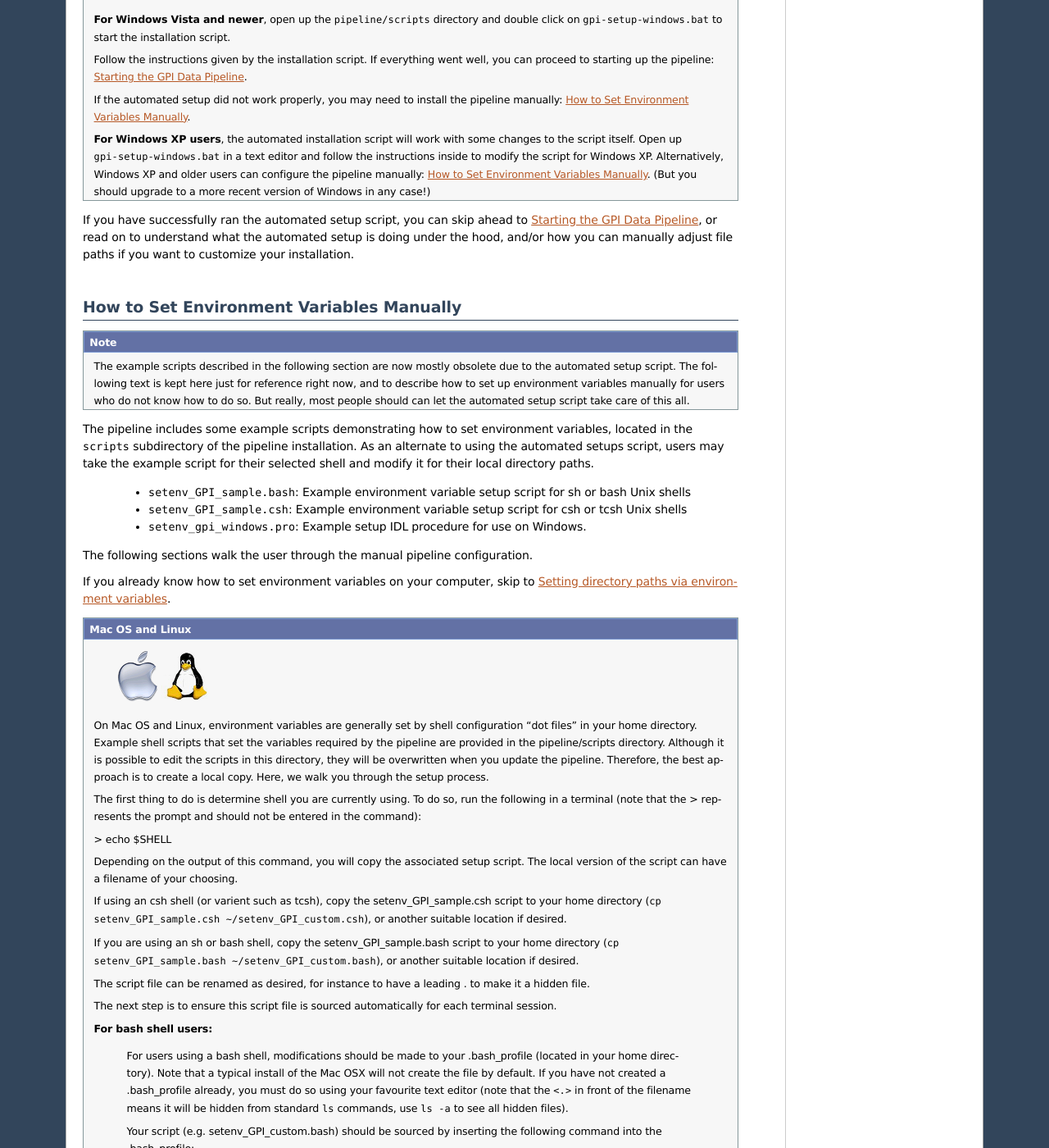
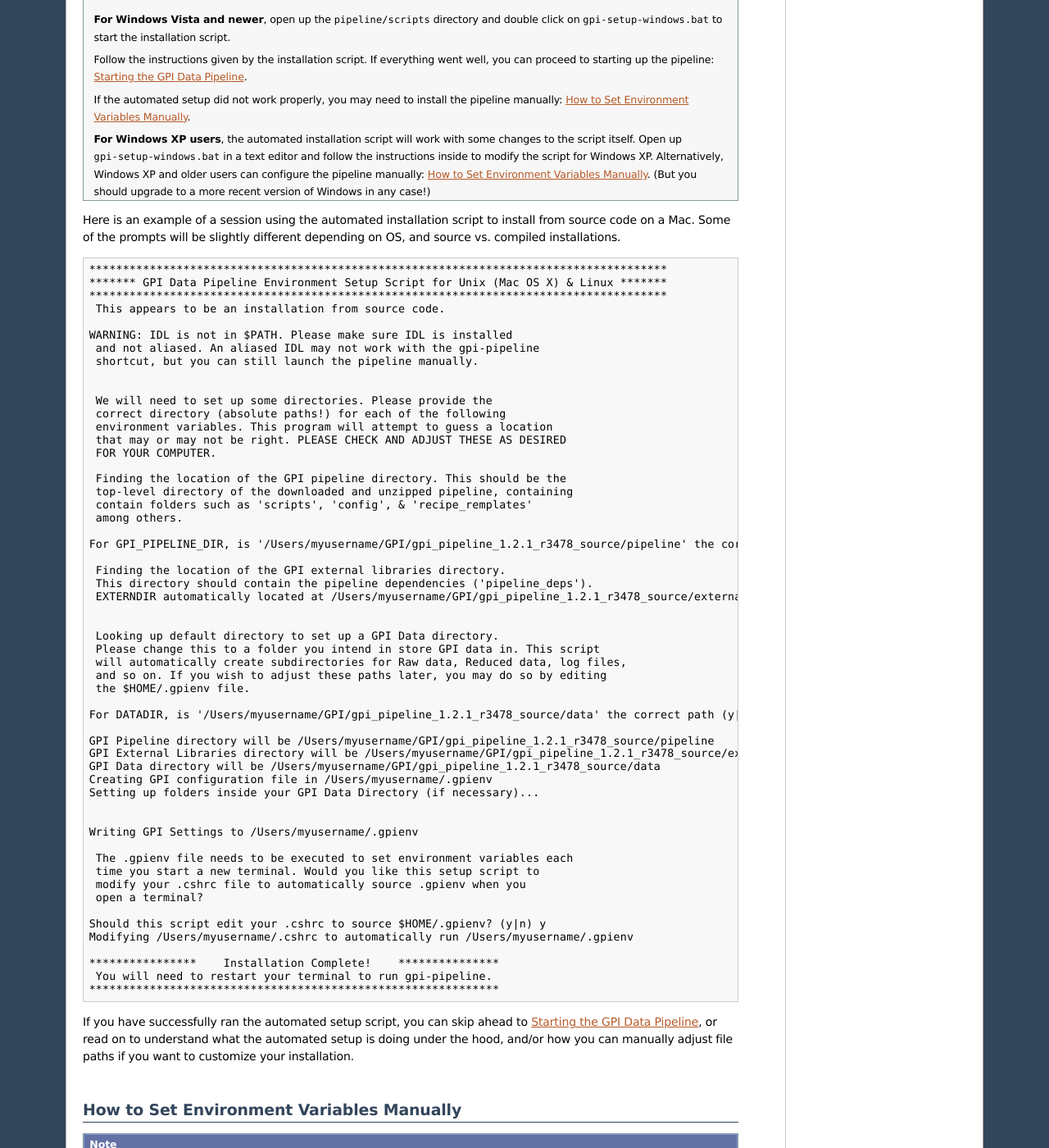
Before and after one commit to geminiplanetimager/gpi_pipeline, a Sphinx documentation site: the page built from documentation/installation/configuration.rst, in a window 1280 px wide and 1400 px high, scrolled down 1244 px. Shown: the whole window at 82% size. Built offline with Sphinx 7.4.7, drawn with Linux system fonts in a browser that asks for light colours; formulas are drawn with MathJax 3.

```diff
--- a/documentation/ifs/dataformats.rst
+++ b/documentation/ifs/dataformats.rst
@@ -38,9 +38,9 @@ pipeline, which can also modify bit 0.
 
 
 * bit 0: bad pixel, do not use if set. Values initially marked by bad pixel
-  mask in detector server bit 1: raw pixel (read from detector) exceeds
+  mask in detector server
+* bit 1: raw pixel (read from detector) exceeds
   saturation value (specified in configuration file)
-
 * bit 2: pixel value difference between consecutive reads exceeds saturation
   value
 * bit 3: maximum delta for pixel removed during UTR calculation
--- a/documentation/installation/configuration.rst
+++ b/documentation/installation/configuration.rst
@@ -73,6 +73,71 @@ The setup script appropriate for your OS will be located in the ``pipeline/scrip
  If the automated setup did not work properly, you may need to install the pipeline manually: :ref:`config-manual`.
 
  **For Windows XP users**, the automated installation script will work with some changes to the script itself. Open up ``gpi-setup-windows.bat`` in a text editor and follow the instructions inside to modify the script for Windows XP.  Alternatively, Windows XP and older users can configure the pipeline manually: :ref:`config-manual`. (But you should upgrade to a more recent version of Windows in any case!)
+
+
+
+Here is an example of a session using the automated installation script to install from source code on a Mac. Some of the prompts will be slightly different depending on OS, and source vs. compiled installations. ::
+
+    **************************************************************************************
+    ******* GPI Data Pipeline Environment Setup Script for Unix (Mac OS X) & Linux *******
+    **************************************************************************************
+     This appears to be an installation from source code.
+
+    WARNING: IDL is not in $PATH. Please make sure IDL is installed
+     and not aliased. An aliased IDL may not work with the gpi-pipeline
+     shortcut, but you can still launch the pipeline manually.
+
+
+     We will need to set up some directories. Please provide the
+     correct directory (absolute paths!) for each of the following
+     environment variables. This program will attempt to guess a location
+     that may or may not be right. PLEASE CHECK AND ADJUST THESE AS DESIRED
+     FOR YOUR COMPUTER.
+
+     Finding the location of the GPI pipeline directory. This should be the
+     top-level directory of the downloaded and unzipped pipeline, containing
+     contain folders such as 'scripts', 'config', & 'recipe_remplates'
+     among others.
+
+    For GPI_PIPELINE_DIR, is '/Users/myusername/GPI/gpi_pipeline_1.2.1_r3478_source/pipeline' the correct path (y|n)? y
+
+     Finding the location of the GPI external libraries directory.
+     This directory should contain the pipeline dependencies ('pipeline_deps').
+     EXTERNDIR automatically located at /Users/myusername/GPI/gpi_pipeline_1.2.1_r3478_source/external. No user input needed.
+
+
+     Looking up default directory to set up a GPI Data directory.
+     Please change this to a folder you intend in store GPI data in. This script
+     will automatically create subdirectories for Raw data, Reduced data, log files,
+     and so on. If you wish to adjust these paths later, you may do so by editing
+     the $HOME/.gpienv file.
+
+    For DATADIR, is '/Users/myusername/GPI/gpi_pipeline_1.2.1_r3478_source/data' the correct path (y|n)? y
+
+    GPI Pipeline directory will be /Users/myusername/GPI/gpi_pipeline_1.2.1_r3478_source/pipeline
+    GPI External Libraries directory will be /Users/myusername/GPI/gpi_pipeline_1.2.1_r3478_source/external
+    GPI Data directory will be /Users/myusername/GPI/gpi_pipeline_1.2.1_r3478_source/data
+    Creating GPI configuration file in /Users/myusername/.gpienv
+    Setting up folders inside your GPI Data Directory (if necessary)...
+
+
+    Writing GPI Settings to /Users/myusername/.gpienv
+
+     The .gpienv file needs to be executed to set environment variables each
+     time you start a new terminal. Would you like this setup script to
+     modify your .cshrc file to automatically source .gpienv when you
+     open a terminal?
+
+    Should this script edit your .cshrc to source $HOME/.gpienv? (y|n) y
+    Modifying /Users/myusername/.cshrc to automatically run /Users/myusername/.gpienv
+
+    ****************    Installation Complete!    ***************
+     You will need to restart your terminal to run gpi-pipeline.
+    *************************************************************
+
+
+
+
 
 
 If you have successfully ran the automated setup script, you can skip ahead to  :ref:`first-startup`, or read on to understand what the automated setup is doing under the hood, and/or how you can manually adjust file paths if you want to customize your installation.
--- a/documentation/usage/tutorial.rst
+++ b/documentation/usage/tutorial.rst
@@ -111,7 +111,7 @@ Description and preview
 Adding pre-created Calibration Files to your Calibrations Directory
 ================================================================================
 
-The **files_to_go_into_calibrations_directory** directory contains files that must be copied over into your calibrations directory, as defined by the environment variable ``$GPI_CALIBRATIONS_DIR`` that was set up during pipeline configuration.  Files in this directory include a bad pixel map, a microphonics model, and a flexure shifts lookup table.
+The **files_to_go_into_calibrations_directory** directory contains files that must be copied over into your :ref:`calibrations directory <config-envvars>`. By default this is the path ``$GPI_REDUCED_DATA_DIR/calibrations``.   Files in this directory include a bad pixel map, a microphonics model, and a flexure shifts lookup table.
 
 After copying these files into the calibration directory, the user *must* click on **Rescan Calib. DB** button, located in the bottom left hand corner of the GPI DRP Status Console.  Whenever you manually put some file into (or remove a file from) the calibrations directory, you need to make the pipeline aware of this change.  The **Rescan Calib. DB.** function  will reindex all the FITS files in that directory and register any new files in the calibration file database. That enables the pipeline to find them during subsequent reductions.
 
@@ -155,9 +155,9 @@ Darks
 
 The dark calibration files for a given integration time can be combined using these amendments to the Recipe Editor usage steps above:
 
-- **For step 1)** Select the 60s darks: **S20131208S0016(-20).fits**.
-- **For step 3)** Choose the **Calibration** Reduction type.
-- **For step 4)** Choose the **Dark** Recipe template.
+- **For step 1)** Select the 60s darks using the Add File(s) button: **S20131208S0016(-20).fits**
+- **For step 3)** Change the reduction category to **Calibration**
+- **For step 4)** Select the **Dark** Recipe template from the dropdown menu
 
 The 60s darks correspond to the science data and will be used in the following section.
 
@@ -169,7 +169,7 @@ The selected primitives are then:
 
 The GPI DRP Status Console will display a progress bar and log messages while reducing the files.
 
-When reducing calibration files the result is automatically saved in the Calibrations folder. The path to this folder was defined when installing the pipeline and should normally be in the reduced folder (See :ref:`configuring`; the default ``$GPI_CALIBRATIONS_DIR`` is  ``$GPI_REDUCED_DATA/calibrations``).
+When reducing calibration files the result is automatically saved in the Calibrations folder. By default, the path to this folder is ``$GPI_REDUCED_DATA/calibrations`` (note that one may have changed it manually using the ``$GPI_CALIBRATIONS_DIR`` system variable see :ref:`configuring` for details).
 
 
 The pipeline will look for calibration files automatically by reading the text file **GPI_Calibs_DB.txt** in the calibration folder (see :ref:`calibdb`). There is a button at the bottom of the **GPI DRP Status Console** called **Rescan Calib. DB** to create or refresh this text file.
@@ -181,23 +181,23 @@ Use the button **Remove All** to remove all the selected files. then redo the ab
 
 
 Wavelength solution
---------------------
+-----------------------
 
 Like the dark frames, the wavelength solution calibration files can be created using the Recipe Editor. However, the wavelength calibrations are computationally intensive and sensitive to their starting parameters. Therefore master wavelength calibrations are provided by Gemini and available for download at the `Gemini Public Data webpage <http://www.gemini.edu/sciops/instruments/gpi/public-data>`_. What we recommend is to take a master wavelength calibration, then calculate the flexure offsets between the master and the arclamp snapshot image taken with your science.
 
 For the purposes of this tutorial, we recommend users download the Wavecals.zip file available on the `Gemini Public Data webpage <http://www.gemini.edu/sciops/instruments/gpi/public-data>`_. Then add the files to the calibration directory. The user must then update the calibration database by clicking the **Rescan Calib. DB** button, found in the lower left corner of the GPI DRP Status Console Window.
 
-At this point, the user may skip to the next section if they desire. However, should one wish to try to construct one on their own wavecales, follow the reduction steps below:
+At this point, the user may skip to the next section. However, should one wish to try to construct one on their own wavecales, follow the reduction steps below. Note that:
 
-- **For step 1)** Select Xe-arc lamp files: **S20131208S0149(-151).fits** (located in the onsky folder).
-- **For step 3)** Keep selected the **Calibration** reduction type.
-- **For step 4)** Choose the **Wavelength Solution 2D** Recipe template.
+- **For step 1)** Select Xe-arc lamp files using the Add File(s) button: **S20131208S0149(-151).fits** (located in the wavelength_cal folder)
+- **For step 3)** Keep selected the **Calibration** reduction category
+- **For step 4)** Select the **Wavelength Solution 2D** Recipe template
 
-This is a very computationally intensive reduction and it may take some time (>15 minutes) to complete. It also requires a reference wavelength solution in the same Band as the observed arc lamp data which is included in the Wavecals.zip file mentioned just above.
+This is a very computationally intensive reduction and it may take some time (>15 minutes) to complete. It also requires a reference wavelength solution in the same band as the observed arc lamp data which is included in the Wavecals.zip file mentioned just above. Upon completion, it will ask if you would like to overwrite the file, for the purpose of this exercise one should rename the file so it can be recognized from the original (e.g. S20131208S0150_H_wavecal2.fits). An error will then pop up saying the wavelength calibration failed the quality check, this is a piece of code that will be fixed for version 1.3. For the moment, save the image (which will put it in the calibrations directory) and continue.
 
 .. note:: The wavelength calibration requires a complex algorithm. :ref:`Wavelength Calibration <wavelength_calibration>` describes the process in more detail and provides examples of common errors with solutions.
 
-A sample of the 2D image with the computed wavelength calibration is given below. The green lines are the locations of the individual lenslet spectra. The coordinates of the lenslets are stored in a .fits file cube in the **calibrations** folder. Use GPItv to take a look to the result.
+A sample of the 2D image with the computed wavelength calibration is given below. In order to see how your wavelength solution compares with the data, one can open an image (e.g. S20131208S0150.fits) in GPItv (this is done either from the GPI Launcher or from just double clicking on the file name in the Recipe Editor). The user then selects their wavecal by selecting "Labels"->Select Wavecal/Polcal file, then selecting the desired wavelength calibration from the list. The user then selects "Labels" -> Plot Wavcal/Polcal Grid. The green lines are the locations of the individual lenslet spectra. The coordinates of the lenslets are stored in a .fits file cube in the **calibrations** folder.
 
 .. image:: wavelength-solution.png
         :scale: 100%
@@ -207,12 +207,13 @@ A sample of the 2D image with the computed wavelength calibration is given below
 Reducing your science data
 ==============================
 
-The following is an example of how to reduce science data.
-- **For step 1)** Select your science data **S20131210S0025.fits**.
-- **For step 3)** Select the **SpectralScience** reduction type.
-- **For step 4)** Choose the **Quicklook Automatic Datacube Extraction** Recipe template.
+The following is an example of how to reduce science data. Start by creating a new recipe (File -> New Recipe)
 
-All the calibration files are automatically found and the result is a final data cube. The result should be plotted in GPItv at the end of the reduction. Feel free to look at the different wavelengths by changing the selected slice. Note that we have not yet accounted for the flexure offsets between the wavelength calibration derived above, and the current spectral positions, therefore the reduced cube will be rather ugly and have a large Moire pattern in the data.
+- **For step 1)** Select your science data files from the onsky folder using the Add File(s) button **S20131210S0025.fits**
+- **For step 3)** Change the reduction category to **SpectralScience**
+- **For step 4)** Select the **Quicklook Automatic Datacube Extraction** Recipe template
+
+All the calibration files are automatically found and the result is a final data cube that should be plotted in GPItv at the end of the reduction. Note that the recipe may fail due to an inability to find the satellite spots. We'll just ignore this for the time being. Feel free to look at the different wavelengths by changing the selected slice. Note that we have not yet accounted for the flexure offsets between the wavelength calibration derived above, and the current spectral positions, therefore the reduced cube will be rather ugly and have a large Moire pattern in the data.
 
 .. image:: bad_data_cube.png
         :scale: 50%
@@ -233,11 +234,11 @@ As a rough approximation, one can input offsets in GPItv (in the plot wavecal gr
 
 .. note:: Another more automated way to do this that is not described here utilises the "Move wavecal grid" Mouse Mode in GPItv.
 
-Because a snapshot of the Argon arclamp was taken at the same telescope position, we can use this to determine the needed offsets in a much more robust fashion.
+Because a snapshot of the Argon arclamp was taken at the same telescope position, we can use this to determine the needed offsets in a much more robust fashion. So start a new recipe (File -> New Recipe) and perform the following steps:
 
 - **For step 1)** Select the Ar-arc snapshot taken with the data (found in the onsky_data folder): **S20131210S0055.fits**.
-- **For step 3)** Keep selected the **Calibration** reduction type.
-- **For step 4)** Choose the **Quick Wavelength Solution** Recipe template.
+- **For step 3)** Change the reduction category to **Calibration**
+- **For step 4)** Select the **Quick Wavelength Solution** Recipe template from the dropdown menu
 
 This primitive will use every 20th lenslet in the frame to calculate the net shift from the desired wavelength calibration. One must be careful to ensure the proper wavelength calibration is grabbed from the database (check the output in the pipeline xterm). If the wrong one is selected, then you can manually choose the correct one (S20131210S0055_H_wavecal.fits) using the Choose Calibration File button. A new wavecal (S20131210S0055_H_wavecal.fits) will then be added to the database, which is merely the old wavecal with new x-y spectral positions.
 
--- a/documentation/usage/tutorial_pol.rst
+++ b/documentation/usage/tutorial_pol.rst
@@ -34,8 +34,8 @@ you will run into errors because the pipeline doesn't know about those new files
 Making a Polarization Spot Calibration File
 ============================================================
 In GPI's polarization mode each lenslet creates a pair of spots on the detector plane: one for each orthogonal polarization state. A polarization spot calibration file tells the data pipeline where to find the two spots corresponding to each lenslet. Creating a polarization spot calibration file is done in much the same way as a wavelength calibration file for spectral mode.
-	1. Open the recipe editor and press the Add Files button. Select flat files taken in the same GPI filter band as your science data. In the tutorial data set select files **S20131212S0022.fits to S20131212S0024.fits**.
-	2. In the Recipe Editor, from the drop down menus on the right select **Reduction Category -> Calibrations** and then **Recipe Template -> Calibrate Polarization Spot Locations - Parallel**. By selecting the Parallel option by default the pipeline tries to spread the computation across 4 threads. If for some reason you'd rather limit the process to one thread you can choose Calibrate Polarization Spot Locations. [#]_
+	1. Open the recipe editor and press the Add Files button. Select flat files taken in the same GPI filter band as your science data. In the tutorial data set select files **S20131212S0022.fits to S20131212S0024.fits** from the lamps directory.
+	2. In the Recipe Editor, from the drop down menus on the right select **Reduction Category -> Calibration** and then **Recipe Template -> Calibrate Polarization Spot Locations - Parallel**. By selecting the Parallel option by default the pipeline tries to spread the computation across 4 threads. If for some reason you'd rather limit the process to one thread you can choose Calibrate Polarization Spot Locations. [#]_
 	3. Press Save Recipe and Queue. This process should take a few minutes, depending on your machine and whether or not you chose the parallel option.
 	4. Once this is complete it's a good idea to double check that your spot calibration file is doing what it should. Open GPItv and open the file named S20131212S0022.fits. From the **Labels** menu select **Labels -> Get Wavcal/Polcal from CalDB**. Now select **Labels-> Plot Wavecal/Polcal Grid**.
 
@@ -76,7 +76,7 @@ Creating Polarization Data Cubes (podc files)
 ============================================================
 This step will walk through how to create polarization data cube from raw data. A polarization cube is a 3D data cube, where the third dimension holds two slices: one for each polarization orthogonal state as split by the Wollaston prism in the IFS.
 
-	1. In the Recipe Editor press the Add Files button and choose your Data Files. For the tutorial dataset this will be files **S20131212S0295.fits to S20131212S0298.fits**.
+	1. In the Recipe Editor press the Add Files button and choose your Data Files. For the tutorial dataset this will be files **S20131212S0295.fits to S20131212S0298.fits** in the on_sky_data folder.
 	2. Select **Reduction Category-> PolarimetricScience** and **Recipe Template -> Simple Polarization Datacube Extraction**.
 	3. Because of flexure effects internal to the GPI IFS it is possible that your Pol Spot Calibration files will not properly reflect the locations of the Polarization spots in your science frame. To check this open GPItv and open one of your raw science images (e.g. S20131212S0295.fits for the tutorial dataset). Plot the Polcal spot locations as we did in Step 4 of creating our wavecal.
 
```
Also changed, not shown: 4 other files.
